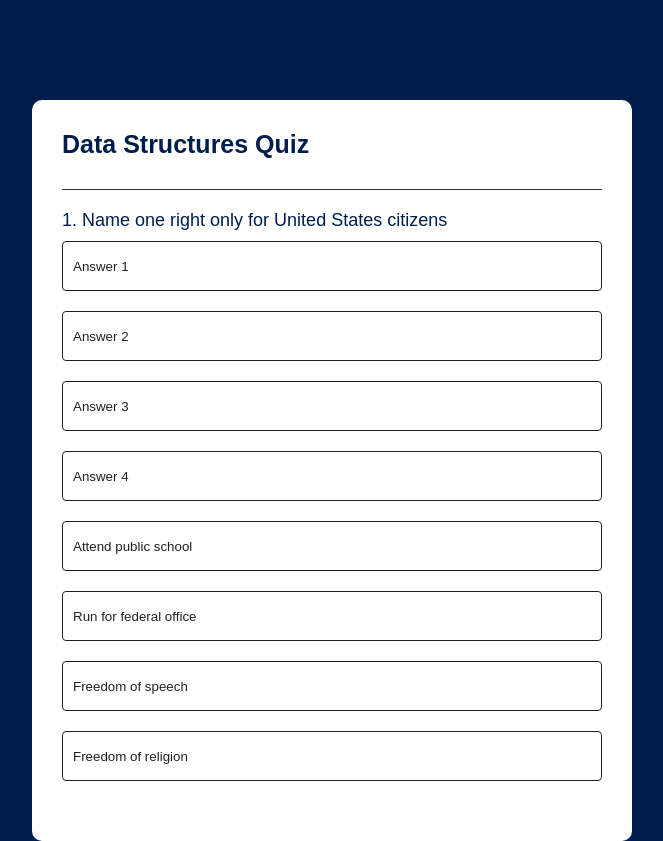
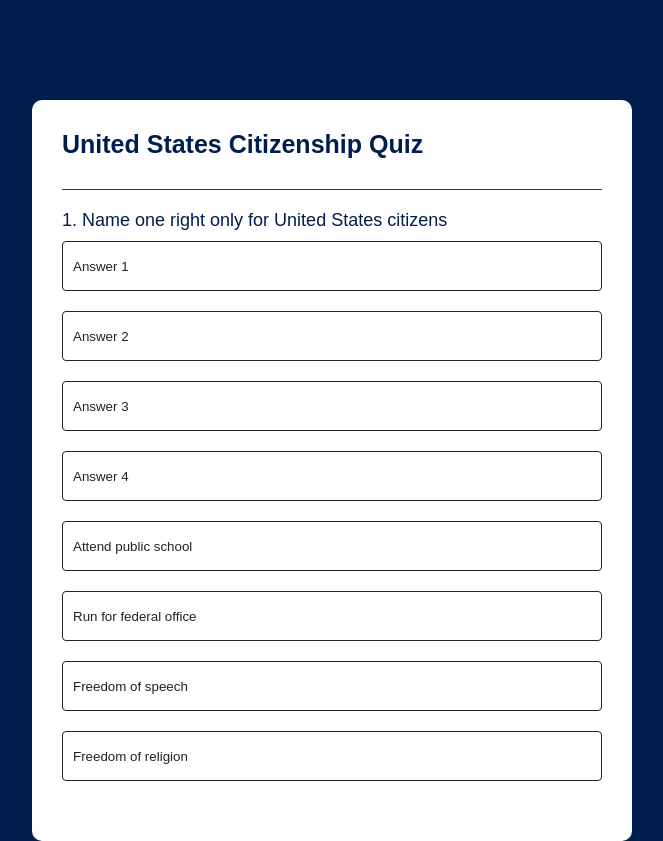
Before and after one commit to drummondsk/data-structures-quiz-app-js, a plain HTML site: page index.html in a window 1280 px wide. Shown: the whole page, without its empty margins (308-971 px from the left). Drawn offline with Linux system fonts and the light colour scheme.

Commit message:
Changed h1 heading to United States Citizenship Test

```diff
--- a/index.html
+++ b/index.html
@@ -8,7 +8,7 @@
 </head>
 <body>
     <div class="app">
-        <h1>Data Structures Quiz</h1>
+        <h1>United States Citizenship Quiz</h1>
         <div class="quiz">
             <h2 id="question">Question goes here</h2>
             <div id="answer-buttons">
```
